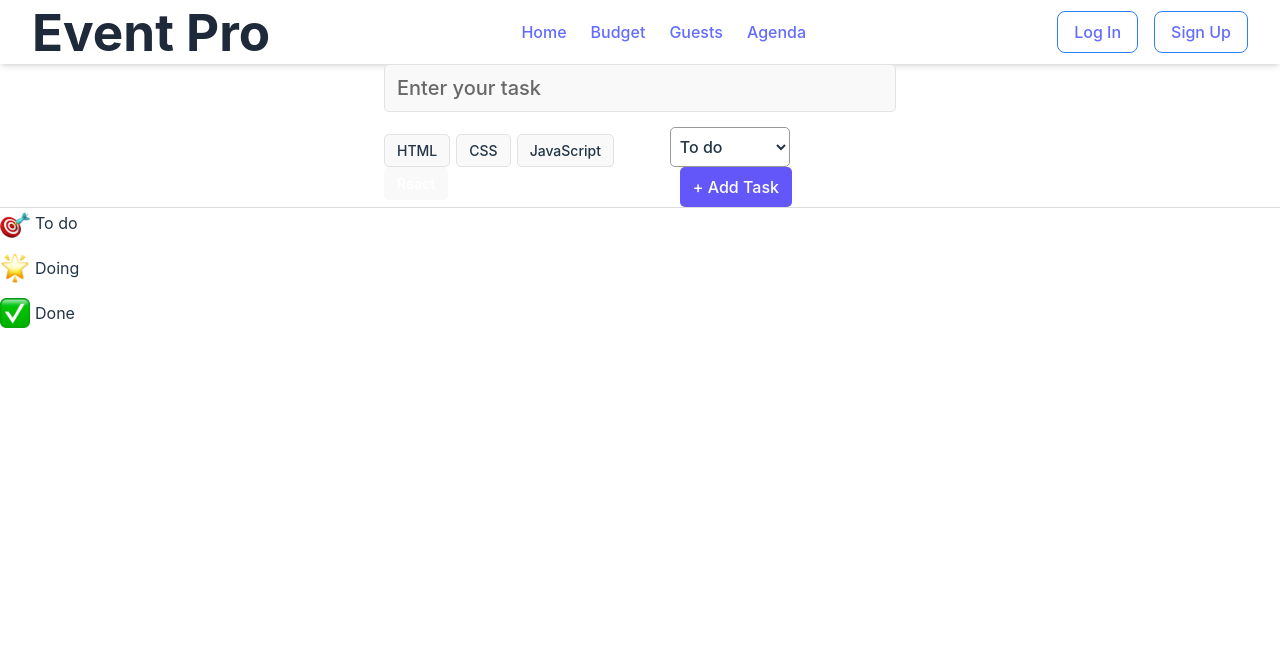
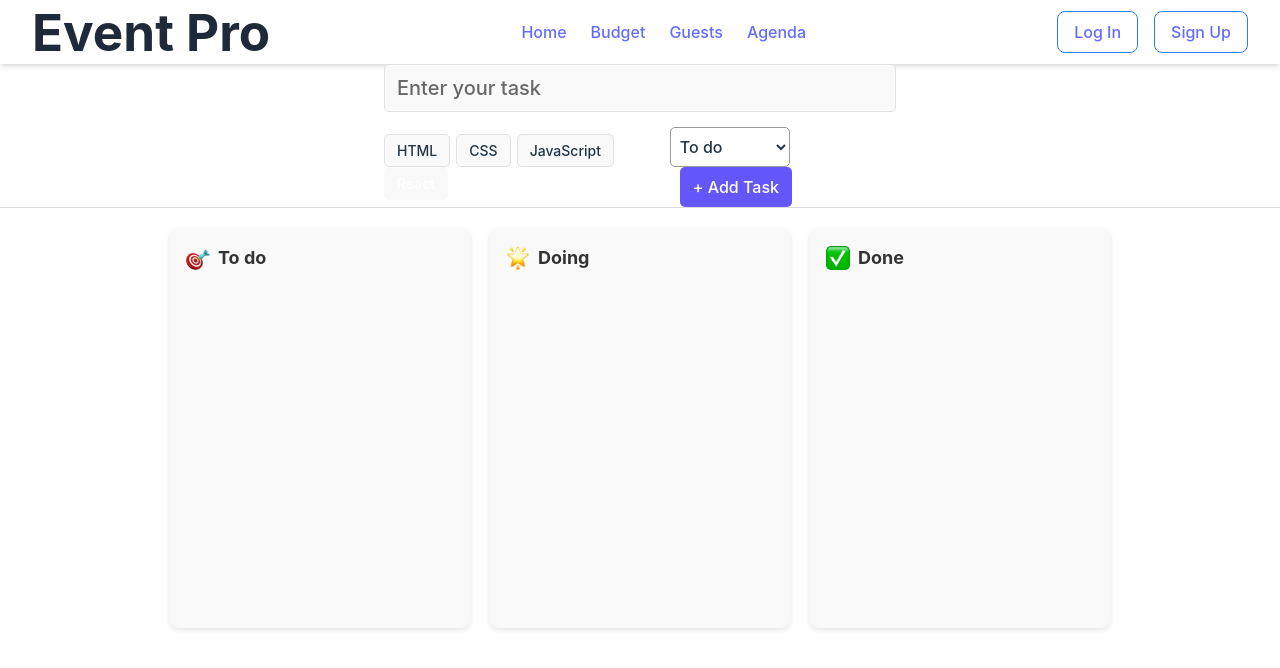
Before and after one commit to Talia-Lia/EventPro, a React (Vite) app in the folder event-planner/: page /agenda in a window 1280 px wide. Shown: the top 668 px of the page. Built offline with nearby package versions, Linux system fonts and the light colour scheme.

Commit message:
Update TaskColumn.css

```diff
--- a/event-planner/src/styles/TaskColumn.css
+++ b/event-planner/src/styles/TaskColumn.css
@@ -1,10 +1,38 @@
+.app_main {
+  display: flex;
+  justify-content: center;
+  gap: 20px; /* Adds space between columns */
+  padding: 20px;
+  flex-wrap: wrap; /* Ensures responsiveness on smaller screens */
+}
+
+.task_column {
+  background: #f9f9f9;
+  border-radius: 8px;
+  padding: 16px;
+  width: 300px;
+  min-height: 400px;
+  display: flex;
+  flex-direction: column;
+  gap: 10px;
+  box-shadow: 0 2px 5px rgba(0, 0, 0, 0.1);
+}
+
 .task_column_heading {
+  font-size: 18px;
+  font-weight: bold;
+  color: #333;
   display: flex;
   align-items: center;
-  margin-bottom: 15px;
+  gap: 8px;
+  margin-bottom: 10px;
 }
 
 .task_column_icon {
-  width: 30px;
-  margin-right: 5px;
+  width: 24px;
+  height: 24px;
 }
+
+.task_card {
+  width: 100%;
+}
```
